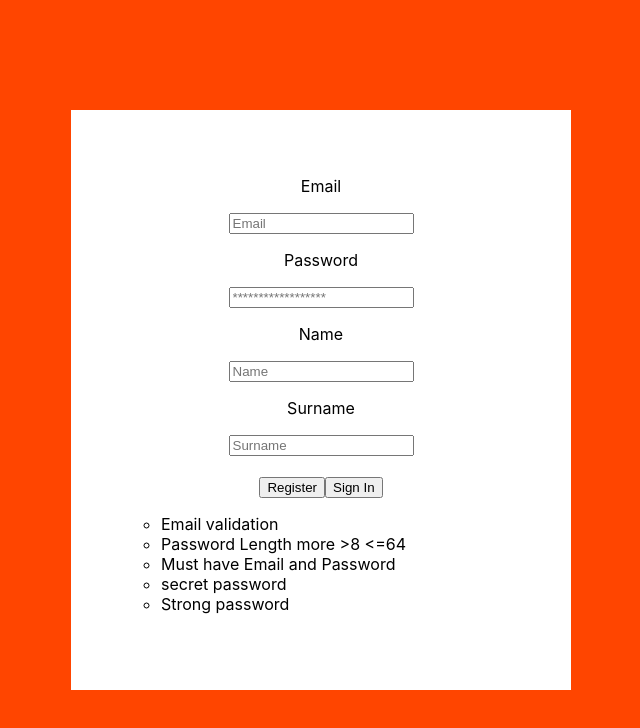
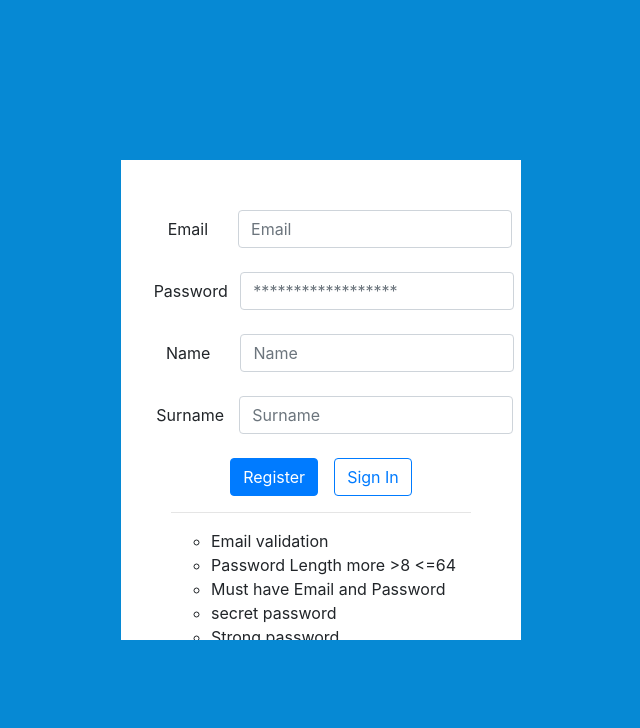
Before and after one commit to aRaimaiRu/infosec_login, a React (Create React App) app: page /register in a window 1280 px wide. Shown: the top 728 px of the page, without its empty margins (319-959 px from the left). Built offline with nearby package versions, Linux system fonts and the light colour scheme.

Commit message:
design text button backgroud

```diff
--- a/public/index.html
+++ b/public/index.html
@@ -9,6 +9,13 @@
       name="description"
       content="Web site created using create-react-app"
     />
+    <!-- Bootstrap CSS -->
+    <link rel="stylesheet" href="https://stackpath.bootstrapcdn.com/bootstrap/4.3.1/css/bootstrap.min.css" integrity="sha384-ggOyR0iXCbMQv3Xipma34MD+dH/1fQ784/j6cY/iJTQUOhcWr7x9JvoRxT2MZw1T" crossorigin="anonymous">
+    <!-- Optional JavaScript -->
+    <!-- jQuery first, then Popper.js, then Bootstrap JS -->
+    <script src="https://code.jquery.com/jquery-3.3.1.slim.min.js" integrity="sha384-q8i/X+965DzO0rT7abK41JStQIAqVgRVzpbzo5smXKp4YfRvH+8abtTE1Pi6jizo" crossorigin="anonymous"></script>
+    <script src="https://cdnjs.cloudflare.com/ajax/libs/popper.js/1.14.7/umd/popper.min.js" integrity="sha384-UO2eT0CpHqdSJQ6hJty5KVphtPhzWj9WO1clHTMGa3JDZwrnQq4sF86dIHNDz0W1" crossorigin="anonymous"></script>
+    <script src="https://stackpath.bootstrapcdn.com/bootstrap/4.3.1/js/bootstrap.min.js" integrity="sha384-JjSmVgyd0p3pXB1rRibZUAYoIIy6OrQ6VrjIEaFf/nJGzIxFDsf4x0xIM+B07jRM" crossorigin="anonymous"></script>
     <link rel="apple-touch-icon" href="%PUBLIC_URL%/logo192.png" />
     <!--
       manifest.json provides metadata used when your web app is installed on a
--- a/src/components/page/Login/Content.js
+++ b/src/components/page/Login/Content.js
@@ -1,24 +1,22 @@
-import React,{useState} from "react";
+import React, { useState } from "react";
 import md5 from "md5";
 import PropTypes from "prop-types";
-import {valEmail, valPassword } from "../../../utils/validate"
+import { valEmail, valPassword } from "../../../utils/validate"
 import "./Content.css";
-
-<link rel="stylesheet" href="https://stackpath.bootstrapcdn.com/bootstrap/4.3.1/css/bootstrap.min.css" integrity="sha384-ggOyR0iXCbMQv3Xipma34MD+dH/1fQ784/j6cY/iJTQUOhcWr7x9JvoRxT2MZw1T" crossorigin="anonymous"></link>
 
 const saltRounds = 10;
 function LoginContent(props) {
-  const [data,setData] = useState({
-    email:"",
-    password:""
+  const [data, setData] = useState({
+    email: "",
+    password: ""
   })
-  const [errortxt ,setErrortxt] = useState("");
+  const [errortxt, setErrortxt] = useState("");
 
-  const handleChange = (type,value)=>{
+  const handleChange = (type, value) => {
     console.log(data);
     setData({
       ...data,
-      [type]:value
+      [type]: value
     }
 
     )
@@ -26,13 +24,13 @@ function LoginContent(props) {
   }
   const emailPattern = /^[\w-\.]+@([\w-]+\.)+[\w-]{2,4}$/
 
-  const summit = ()=>{
+  const summit = () => {
 
-    if(!valEmail(data.email)) {
+    if (!valEmail(data.email)) {
       setErrortxt("Invalid Email or Password!");
       return
     };
-    if(!valPassword(data.password)){
+    if (!valPassword(data.password)) {
       setErrortxt("Invalid Email or Password!");
       return
     };
@@ -49,47 +47,45 @@ function LoginContent(props) {
           class="loginform bg-white size-lg"
           style={{
             justifyContent: "space-evenly",
-            padding: "50px",
+            padding: "10px",
             backgroundColor: "white",
           }}
         >
           <center>
-          <div class="mb-4">
-
+            <div>
+              <label for="username"></label>
               <p>Email</p>
-           <label for="username"></label>
-
-            <input
+              <input class="form-control mr-sm-2"
                 id="username"
                 type="text"
                 placeholder="Email"
                 value={data.email}
-              onChange={(e)=>handleChange("email",e.target.value)}
+                onChange={(e) => handleChange("email", e.target.value)}
               />
             </div>
 
-          <div class="mb-6">
+            <div>
               <label for="password">
+              </label>
               <p>Password</p>
-            </label>
-            <input
+              <input class="form-control mr-sm-2"
                 id="password"
                 type="password"
                 placeholder="******************"
                 value={data.password}
-              onChange={(e)=>handleChange("password",e.target.value)}
+                onChange={(e) => handleChange("password", e.target.value)}
               />
               <p class="text-red text-xs colorRed">{errortxt}</p>
             </div>
+
             <div className="flex items-center justify-between">
-            <button type="button"onClick={summit}
+              <button class="btn btn-primary btn-md mx-sm-2"
+                type="button" onClick={summit}
               >
                 Sign In
               </button>
-            <br></br>
-            <br></br>
-            <button
 
+              <button class="btn btn-outline-primary my-2 my-sm-0 mx-sm-2"
                 type="button"
                 onClick={summit}
               >
@@ -102,10 +98,10 @@ function LoginContent(props) {
               >
                 Forgot Password?
               </a>
+            </div>
 
-
-        </div>
           </center>
+          <hr></hr>
           <ul className="circle">
             <li>Email validation</li>
             <li>Password Length more {'>'}8  {'<=64'}</li>
--- a/src/components/page/Register/content.js
+++ b/src/components/page/Register/content.js
@@ -1,22 +1,22 @@
-import React,{useState} from "react";
+import React, { useState } from "react";
 import PropTypes from "prop-types";
 import "./Content.css";
 import md5 from "md5";
-import {valEmail, valPassword } from "../../../utils/validate"
+import { valEmail, valPassword } from "../../../utils/validate"
 function RegisterContent(props) {
-  const [data,setData] = useState({
-    email:"",
-    password:"",
-    name:"",
-    surname:""
+  const [data, setData] = useState({
+    email: "",
+    password: "",
+    name: "",
+    surname: ""
   })
-  const [errortxt ,setErrortxt] = useState("");
+  const [errortxt, setErrortxt] = useState("");
 
-  const handleChange = (type,value)=>{
+  const handleChange = (type, value) => {
     console.log(data);
     setData({
       ...data,
-      [type]:value
+      [type]: value
     }
 
     )
@@ -24,12 +24,12 @@ function RegisterContent(props) {
   }
   const emailPattern = /^[\w-\.]+@([\w-]+\.)+[\w-]{2,4}$/
 
-  const summit = ()=>{
-    if(!valEmail(data.email)) {
+  const summit = () => {
+    if (!valEmail(data.email)) {
       setErrortxt("Invalid Email or Password!");
       return
     };
-    if(!valPassword(data.password)){
+    if (!valPassword(data.password)) {
       setErrortxt("Invalid Email or Password!");
       return
     };
@@ -48,86 +48,95 @@ function RegisterContent(props) {
             justifyContent: "space-evenly",
             padding: "50px",
             backgroundColor: "white",
-            overflow:"auto"
+            overflow: "auto"
           }}
         ><center>
-          <div class="mb-4">
-
+            <form class="form-inline">
+              <div class="form-group row mb-4">
                 <label
-              class="block text-grey-darker text-sm font-bold mb-2"
+                  class="block text-grey-darker text-sm font-bold col-sm-2"
                   for="username"
                 >
-              <p>Email</p>
+                  Email
                 </label>
+                <div class="col-sm-10">
                   <input
-              class="shadow appearance-none border rounded w-full py-2 px-3 text-grey-darker"
+                    class="form-control mr-sm-2"
                     id="username"
                     type="text"
                     placeholder="Email"
                     value={data.email}
-              onChange={(e)=>handleChange("email",e.target.value)}
-            />
+                    onChange={(e) => handleChange("email", e.target.value)}
+                  /></div>
               </div>
-          <div class="mb-4">
+            </form>
+            <form class="form-inline">
+              <div class="form-group row mb-4">
                 <label
-              class="block text-grey-darker text-sm font-bold mb-2"
+                  class="block text-grey-darker text-sm font-bold col-sm-2"
                   for="password"
                 >
-            <p>Password</p>
+                  Password
                 </label>
+                <div class="col-sm-9">
                   <input
-              class="shadow appearance-none border border-red rounded w-full py-2 px-3 text-grey-darker mb-3"
+                    class="form-control mr-sm-2"
                     id="password"
                     type="password"
                     placeholder="******************"
                     value={data.password}
-              onChange={(e)=>handleChange("password",e.target.value)}
-            />
-
+                    onChange={(e) => handleChange("password", e.target.value)}
+                  /></div>
               </div>
-          <div class="mb-4">
+            </form>
+            <form class="form-inline">
+              <div class="form-group row mb-4">
                 <label
-              class="block text-grey-darker text-sm font-bold mb-2"
+                  class="block text-grey-darker text-sm font-bold col-sm-2"
                   for="password"
                 >
-              <p>Name</p>
+                  Name
                 </label>
+                <div class="col-sm-10">
                   <input
-              class="shadow appearance-none border border-red rounded w-full py-2 px-3 text-grey-darker mb-3"
+                    class="form-control mr-sm-2"
                     id="Name"
                     type="Text"
                     placeholder="Name"
                     value={data.name}
-              onChange={(e)=>handleChange("name",e.target.value)}
-            />
-
+                    onChange={(e) => handleChange("name", e.target.value)}
+                  /></div>
               </div>
-          <div class="mb-4">
+            </form>
+            <form class="form-inline">
+              <div class="form-group row mb-4">
                 <label
-              class="block text-grey-darker text-sm font-bold mb-2"
+                  class="block text-grey-darker text-sm font-bold col-sm-2"
                   for="password"
                 >
-              <p>Surname</p>
+                  Surname
                 </label>
+                <div class="col-sm-9">
                   <input
-              class="shadow appearance-none border border-red rounded w-full py-2 px-3 text-grey-darker mb-3"
+                    class="form-control mr-sm-2"
                     id="Surname"
                     type="Text"
                     placeholder="Surname"
                     value={data.surname}
-              onChange={(e)=>handleChange("surname",e.target.value)}
-            />
-            <br></br>
-            <br></br>
+                    onChange={(e) => handleChange("surname", e.target.value)}
+                  /></div>
+              </div>
+            </form>
+            <div className="flex items-center justify-between">
               <button
-              class="bg-blue-500 hover:bg-blue-700 text-white font-bold py-2 px-4 rounded focus:outline-none focus:shadow-outline"
+                class="btn btn-primary btn-md mx-sm-2"
                 type="button"
                 onClick={summit}
               >
                 Register
               </button>
               <button
-              class="bg-blue-500 hover:bg-blue-700 text-white font-bold py-2 px-4 rounded focus:outline-none focus:shadow-outline"
+                class="btn btn-outline-primary my-2 my-sm-0 mx-sm-2"
                 type="button"
                 onClick={summit}
               >
@@ -135,6 +144,7 @@ function RegisterContent(props) {
               </button>
             </div>
           </center>
+          <hr></hr>
           <ul className="circle">
             <li>Email validation</li>
             <li>Password Length more {'>'}8  {'<=64'}</li>
@@ -143,14 +153,7 @@ function RegisterContent(props) {
             <li>Strong password</li>
           </ul>
         </form>
-
       </div>
-
-
-
-
-
-
     </div>
   );
 }
--- a/src/index.css
+++ b/src/index.css
@@ -14,7 +14,7 @@ code {
 }
 
 .bgorange{
-  background-color:orangered;
+  background-color: rgb(6, 137, 212);
 }
 /* width */
 ::-webkit-scrollbar {
```
Lines whose indentation alone changed are shown as unchanged.
